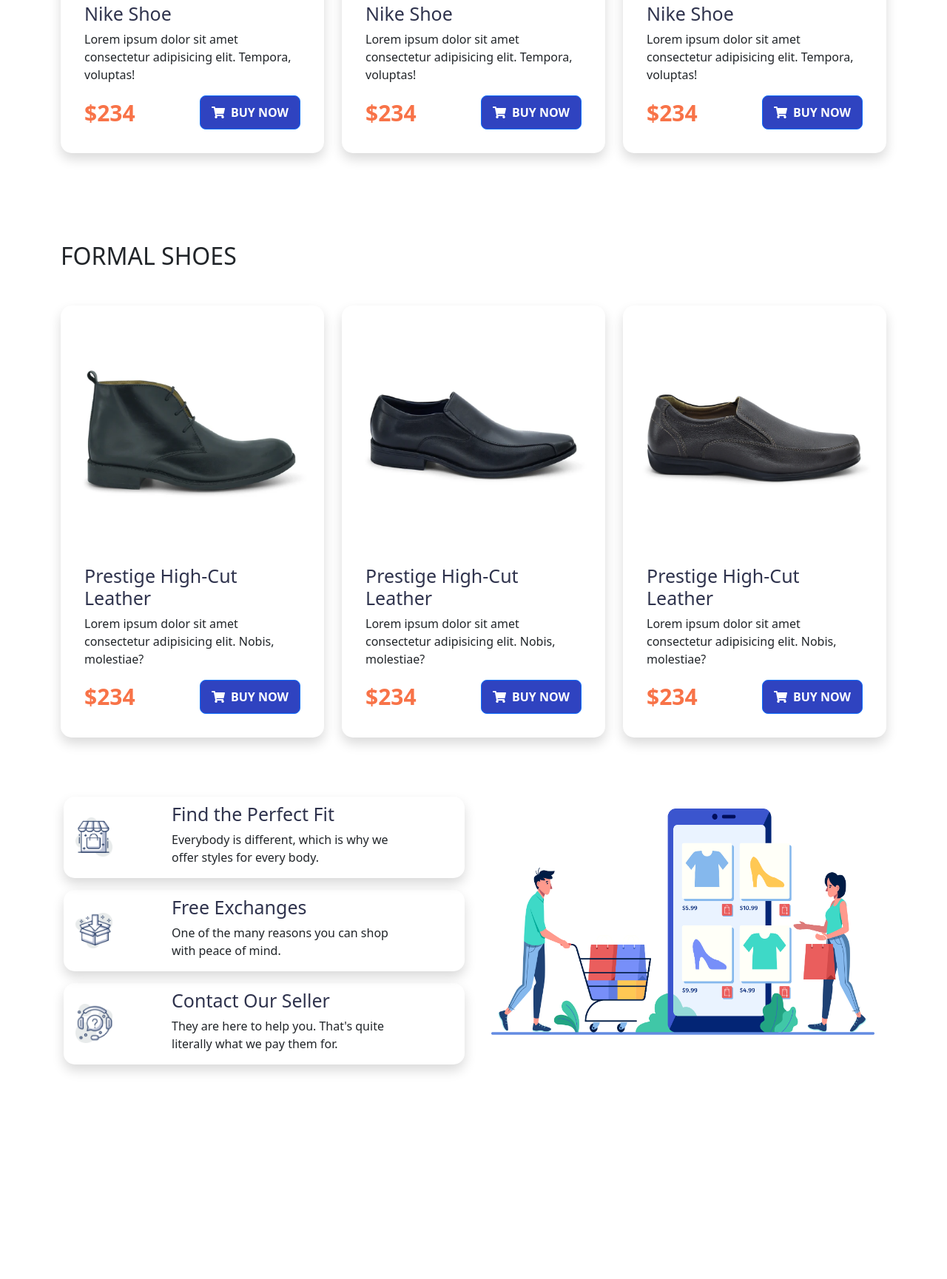
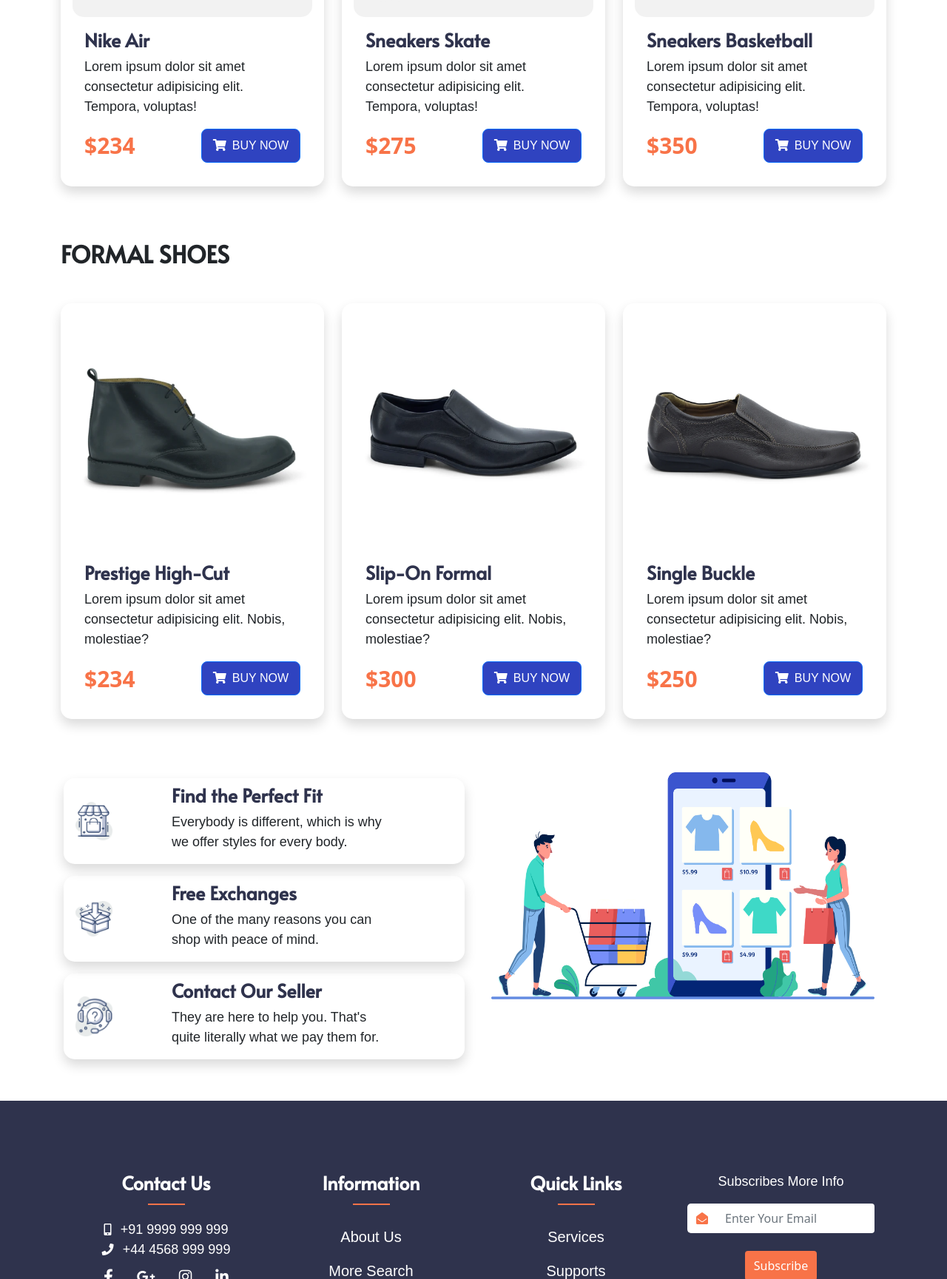
Before and after one commit to ABRaihan/penguinShoeFashion, a plain HTML site: page index.html in a window 1280 px wide. Shown: the part 1071-2800 px from the top of the page at 74% size. Before the commit the page ends 2566 px from the top, so only its background shows below. Drawn offline with Linux system fonts and the light colour scheme; a web font is replaced by a local one.

Commit message:
work done with extra footer design

```diff
--- a/css/style.css
+++ b/css/style.css
@@ -7,7 +7,6 @@
 .customButton{
     padding: 10px 15px;
     border-radius: 8px;
-    font-weight: bold;
     background-color: #2F43C0;
 }
 .price{
@@ -19,40 +18,86 @@
     background-color: rgba(128, 128, 128, 0.103);
     border-radius: 15px;
 }
-
-.cartStyle{
-    border-radius: 15px;
+.categoryName{
+    font-family: 'Alata', sans-serif;
+    font-weight: bold;
 }
+.cartStyle{border-radius: 15px;}
 h3{
     font-size: 25px;
     color: #2F334D;
+    font-family: 'Alata', sans-serif;
+    font-weight: bold;
 }
+p{font-family: 'Mukta Malar', sans-serif;font-size: 18px;}
+a{font-size: 20px;font-family: 'Mukta Malar', sans-serif;}
+
 /* Header Section */
-    /* Navigation bar */
-nav .logo img{
-    width: 300px;
+header{
+    background-color: #fae1dd5d;
+    padding: 20px 60px;
 }
-/* Main Section */
-.mainContentText h1{
+header .logo img{width: 180px;}
+header nav li:hover a{color: #F87348 !important;}
+.bannerText h1{
     font-size: 50px;
     color: #2F334D;
+    font-family: 'Fugaz One', cursive;
 }
-.mainContentText .textHighlight{
+.bannerText .textHighlight{color: #F87348;}
+/* Service Section */
+.serviceIcon img{width: 50px;}
+#service .serviceText{max-width: 300px;margin: 0 auto;}
+/* Footer Section */
+footer{
+    background-color: #2F334D;
+}
+footer h3{
+    position: relative;
+    margin-bottom: 20px;
+    padding-bottom: 15px;
+}
+footer h3::after{
+    content: "";
+    width: 50px;
+    height: 2px;
+    background-color: #F87348;
+    position: absolute;
+    bottom: 0;
+    left: 50%;
+    transform: translateX(-50%);
+}
+footer h3,footer p,footer i,footer a{
+    color: white;
+}
+footer a:hover, footer a:hover i{
     color: #F87348;
 }
-/* Service Section */
-.serviceIcon img{
-    width: 50px;
+footer .inputIcon{
+    background-color: white;
+    border: none;
+    height: 40px;
+    width: 40px;
+    border-radius: 5px 0 0 5px;
 }
-#service .serviceText{
-    max-width: 300px;
-    margin: 0 auto;
+footer .inputIcon i{
+    color: #F87348;
+}
+footer input{
+    border: none !important;
+    height: 40px !important;
+}
+footer .subscribeBtn{
+    background-color: #F87348;
 }
 
 
 /* Media Query */
     /* Large Devices */
 @media only screen and (min-width:992px){
+
+    /* Header Section */
+    header .logo img{width: 250px;}
     /* Service Section */
     #service .serviceItem{
         text-align: left !important;
@@ -60,4 +105,8 @@ nav .logo img{
         align-items: center;
         justify-content: space-between;
     }
+    /* Footer Section */
+    footer .subscribeForm{
+        width: 100% !important;
+    }
 }
--- a/index.html
+++ b/index.html
@@ -10,6 +10,10 @@
     <!-- Font Awesome Icon -->
     <link rel="stylesheet" href="https://pro.fontawesome.com/releases/v5.10.0/css/all.css"
         integrity="sha384-AYmEC3Yw5cVb3ZcuHtOA93w35dYTsvhLPVnYs9eStHfGJvOvKxVfELGroGkvsg+p" crossorigin="anonymous" />
+    <!-- Google Fonts Link -->
+    <link rel="preconnect" href="https://fonts.gstatic.com">
+    <link href="https://fonts.googleapis.com/css2?family=Alata&family=Fugaz+One&family=Mukta+Malar&display=swap"
+        rel="stylesheet">
     <!-- Custom CSS File -->
     <link rel="stylesheet" href="css/style.css">
 </head>
@@ -19,12 +23,13 @@
     <header>
         <div class="container">
             <!-- Navigation Bar -->
-            <nav class="navbar navbar-expand-lg navbar-light sticky-top">
+            <nav class="navbar navbar-expand-lg navbar-light mb-5">
                 <a class="navbar-brand logo" href="#">
-                    <img src="images/logo,icon/Logo.png" alt="">
+                    <img class="img-fluid" src="images/logo,icon/Logo.png" alt="">
                 </a>
-                <button class="navbar-toggler" type="button" data-bs-toggle="collapse" data-bs-target="#navbarShow">
-                    <span class="navbar-toggler-icon"></span>
+                <button class="navbar-toggler border-0" type="button" data-bs-toggle="collapse"
+                    data-bs-target="#navbarShow">
+                    <i style="color:black;font-size:25px;" class="fas fa-bars"></i>
                 </button>
                 <div class="collapse navbar-collapse" id="navbarShow">
                     <ul class="navbar-nav ms-auto">
@@ -43,16 +48,13 @@
                     </ul>
                 </div>
             </nav>
-        </div>
-    </header>
-    <!-- Main Section -->
-    <main class="my-5">
-        <div class="container">
-            <div class="row gx-5 justify-content-lg-between">
+            <!-- Banner Image and Text -->
+            <div class="row gx-5 justify-content-lg-between align-items-center my-lg-5">
                 <div class="col-12 col-lg-5 order-lg-1">
-                    <div class="mainContentText">
+                    <div class="bannerText">
                         <h1><span class="textHighlight">NIKE REACT </span><br /> INFINITY RUN 2</h1>
-                        <p class="lead">Lorem ipsum dolor sit amet consectetur adipisicing elit. Dignissimos, sequi!</p>
+                        <p class="lead">Lorem ipsum dolor sit amet consectetur adipisicing elit. Dignissimos, sequi!
+                        </p>
                         <a class="btn btn-primary customButton" href="#"><i class="fas fa-shopping-cart me-2"></i>BUY
                             NOW</a>
                     </div>
@@ -64,19 +66,19 @@
                 </div>
             </div>
         </div>
-    </main>
+    </header>
     <!-- Casual Shoe Section -->
-    <section class="my-5">
+    <section>
         <div class="container">
             <div class="row">
-                <h2 class="text-center my-5 text-lg-start">CASUAL SHOES</h2>
+                <h2 class="text-center my-5 text-lg-start categoryName">CASUAL SHOES</h2>
                 <div class="col-12 col-lg-4">
                     <div class="card p-3 shadow border-0 mb-4 cartStyle">
                         <div class="productImg">
                             <img class="img-fluid card-img-top" src="images/product/casualShoe1.png" alt="">
                         </div>
                         <div class="card-body">
-                            <h3 class="card-title">Nike Shoe</h3>
+                            <h3 class="card-title">Nike Air</h3>
                             <p class="card-text">Lorem ipsum dolor sit amet consectetur adipisicing elit. Tempora,
                                 voluptas!</p>
                             <div class="d-flex align-items-center justify-content-between">
@@ -93,11 +95,11 @@
                             <img class="img-fluid card-img-top" src="images/product/casualShoe2.png" alt="">
                         </div>
                         <div class="card-body">
-                            <h3 class="card-title">Nike Shoe</h3>
+                            <h3 class="card-title">Sneakers Skate</h3>
                             <p class="card-text">Lorem ipsum dolor sit amet consectetur adipisicing elit. Tempora,
                                 voluptas!</p>
                             <div class="d-flex align-items-center justify-content-between">
-                                <span class="price">$234</span>
+                                <span class="price">$275</span>
                                 <a class="btn btn-primary customButton" href="#"><i
                                         class="fas fa-shopping-cart me-2"></i>BUY NOW</a>
                             </div>
@@ -110,11 +112,11 @@
                             <img class="img-fluid card-img-top" src="images/product/casualShoe3.png" alt="">
                         </div>
                         <div class="card-body">
-                            <h3 class="card-title">Nike Shoe</h3>
+                            <h3 class="card-title">Sneakers Basketball</h3>
                             <p class="card-text">Lorem ipsum dolor sit amet consectetur adipisicing elit. Tempora,
                                 voluptas!</p>
                             <div class="d-flex align-items-center justify-content-between">
-                                <span class="price">$234</span>
+                                <span class="price">$350</span>
                                 <a class="btn btn-primary customButton" href="#"><i
                                         class="fas fa-shopping-cart me-2"></i>BUY NOW</a>
                             </div>
@@ -125,15 +127,15 @@
         </div>
     </section>
     <!-- Formal Shoe Section -->
-    <section class="my-5">
+    <section>
         <div class="container">
             <div class="row">
-                <h2 class="text-center text-lg-start my-5">FORMAL SHOES</h2>
+                <h2 class="text-center text-lg-start my-5 categoryName">FORMAL SHOES</h2>
                 <div class="col-12 col-lg-4">
                     <div class="card p-3 shadow border-0 mb-4 cartStyle">
                         <img class="img-fluid card-img-top" src="images/product/formalShoe1.png" alt="">
                         <div class="card-body">
-                            <h3 class="card-title">Prestige High-Cut Leather</h3>
+                            <h3 class="card-title">Prestige High-Cut</h3>
                             <p class="card-text">Lorem ipsum dolor sit amet consectetur adipisicing elit. Nobis,
                                 molestiae?</p>
                             <div class="d-flex align-items-center justify-content-between">
@@ -148,11 +150,11 @@
                     <div class="card p-3 shadow border-0 mb-4 cartStyle">
                         <img class="img-fluid card-img-top" src="images/product/formalShoe2.png" alt="">
                         <div class="card-body">
-                            <h3 class="card-title">Prestige High-Cut Leather</h3>
+                            <h3 class="card-title">Slip-On Formal</h3>
                             <p class="card-text">Lorem ipsum dolor sit amet consectetur adipisicing elit. Nobis,
                                 molestiae?</p>
                             <div class="d-flex align-items-center justify-content-between">
-                                <span class="price">$234</span>
+                                <span class="price">$300</span>
                                 <a class="btn btn-primary customButton" href="#"><i
                                         class="fas fa-shopping-cart me-2"></i>BUY NOW</a>
                             </div>
@@ -163,11 +165,11 @@
                     <div class="card p-3 shadow border-0 mb-4 cartStyle">
                         <img class="img-fluid card-img-top" src="images/product/formalShoe3.png" alt="">
                         <div class="card-body">
-                            <h3 class="card-title">Prestige High-Cut Leather</h3>
+                            <h3 class="card-title">Single Buckle</h3>
                             <p class="card-text">Lorem ipsum dolor sit amet consectetur adipisicing elit. Nobis,
                                 molestiae?</p>
                             <div class="d-flex align-items-center justify-content-between">
-                                <span class="price">$234</span>
+                                <span class="price">$250</span>
                                 <a class="btn btn-primary customButton" href="#"><i
                                         class="fas fa-shopping-cart me-2"></i>BUY NOW</a>
                             </div>
@@ -181,7 +183,7 @@
     <section id="service" class="my-5">
         <div class="container">
             <div class="row px-3 gx-5">
-                <div class="col-12 col-lg-6 order-lg-1 my-4">
+                <div class="col-12 col-lg-6 order-lg-1 my-4 m-lg-0">
                     <img class="img-fluid" src="images/logo,icon/XMLID 1.png" alt="">
                 </div>
                 <div class="col-12 col-lg-6 order-lg-0">
@@ -218,6 +220,67 @@
             </div>
         </div>
     </section>
+    <!-- Footer Section -->
+    <footer class="py-5">
+        <div class="container">
+            <div class="row px-3">
+                <!-- Contact Us -->
+                <div class="col-12 col-lg-3 text-center mt-5">
+                    <div>
+                        <h3>Contact Us</h3>
+                        <div>
+                            <span><i class="fas fa-mobile-alt me-2"></i></span>
+                            <p class="d-inline-block m-0">+91 9999 999 999</p>
+                        </div>
+                        <div>
+                            <span><i class="fas fa-phone me-2"></i></span>
+                            <p class="d-inline-block m-0">+44 4568 999 999</p>
+                        </div>
+                    </div>
+                    <div>
+                        <ul class="nav justify-content-center">
+                            <li class="nav-item"><a class="nav-link" href="#"><i class="fab fa-facebook-f"></i></a></li>
+                            <li class="nav-item"><a class="nav-link" href="#"><i class="fab fa-google-plus-g"></i></a>
+                            </li>
+                            <li class="nav-item"><a class="nav-link" href="#"><i class="fab fa-instagram"></i></a></li>
+                            <li class="nav-item"><a class="nav-link" href="#"><i class="fab fa-linkedin-in"></i></a>
+                            </li>
+                        </ul>
+                    </div>
+                </div>
+                <!-- Information -->
+                <div class="col-12 col-lg-3 text-center mt-5">
+                    <h3>Information</h3>
+                    <ul class="nav flex-column">
+                        <li class="nav-item"><a class="nav-link" href="#">About Us</a></li>
+                        <li class="nav-item"><a class="nav-link" href="#">More Search </a></li>
+                        <li class="nav-item"><a class="nav-link" href="#">Blog</a></li>
+                    </ul>
+                </div>
+                <!-- Quick Link -->
+                <div class="col-12 col-lg-3 text-center mt-5">
+                    <h3>Quick Links</h3>
+                    <ul class="nav flex-column">
+                        <li class="nav-item"><a href="#" class="nav-link">Services</a></li>
+                        <li class="nav-item"><a href="#" class="nav-link">Supports</a></li>
+                        <li class="nav-item"><a href="#" class="nav-link">Terms & Condition</a></li>
+                        <li class="nav-item"><a href="#" class="nav-link">Privacy Policy</a></li>
+                    </ul>
+                </div>
+                <!-- Subscribes -->
+                <div class="col-12 col-lg-3 text-center mt-5">
+                    <p>Subscribes More Info</p>
+                    <form action="">
+                        <div class="input-group w-50 mx-auto subscribeForm">
+                            <span class="input-group-text inputIcon"><i class="fas fa-envelope-open"></i></span>
+                            <input class="form-control" type="email" placeholder="Enter Your Email">
+                        </div>
+                        <input class="btn btn-warning text-white mt-4 subscribeBtn" type="submit" value="Subscribe">
+                    </form>
+                </div>
+            </div>
+        </div>
+    </footer>
     <!-- Bootstrap JS File -->
     <script src="js/bootstrap.bundle.min.js"></script>
 </body>
```
